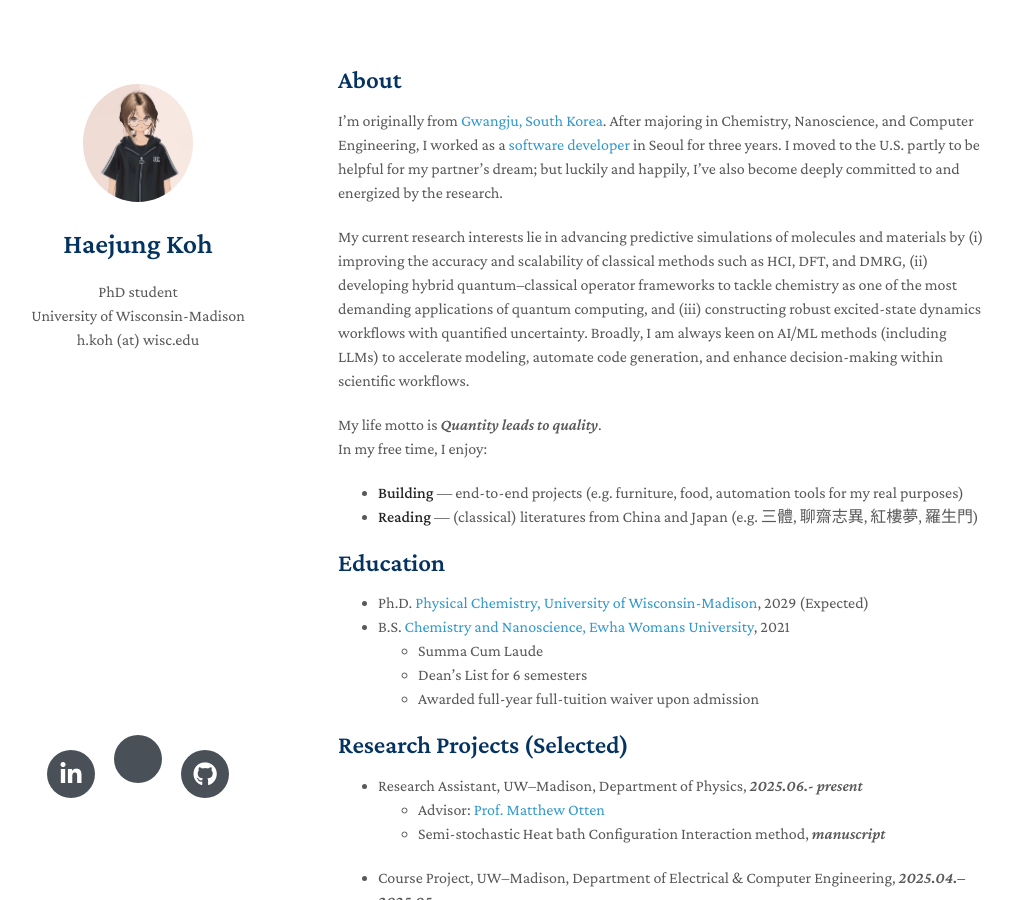
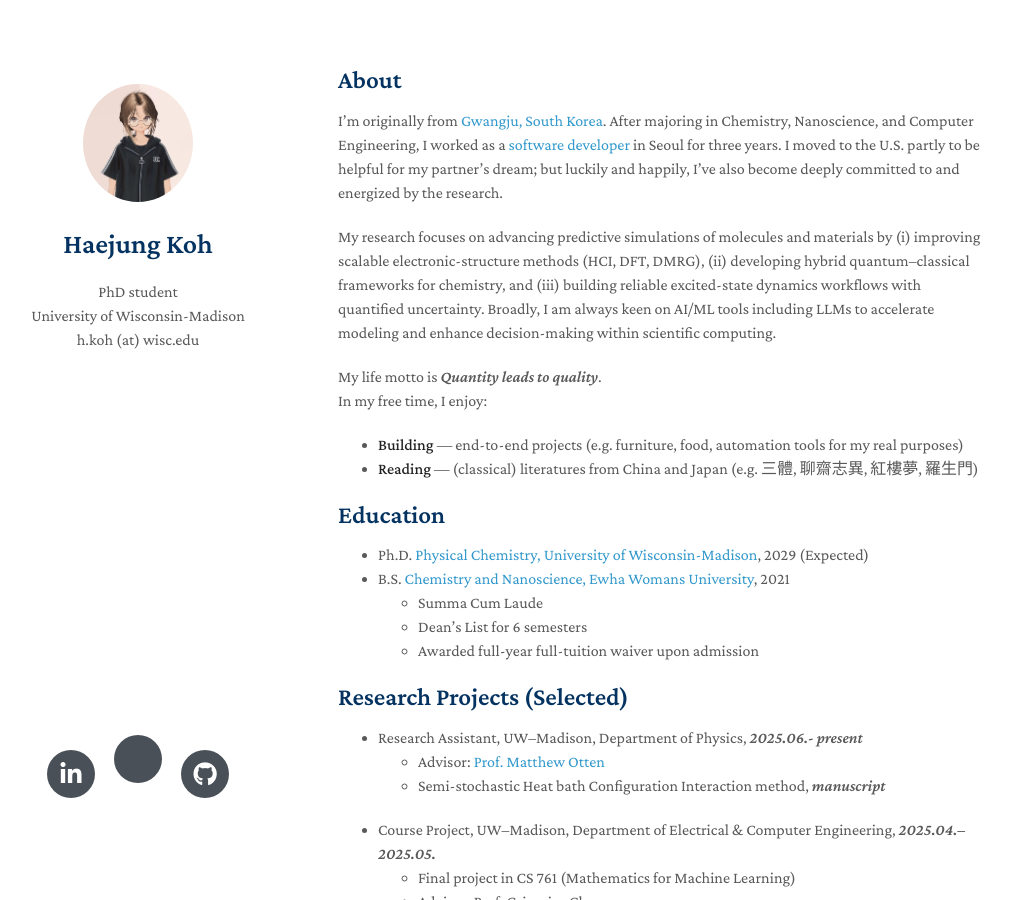
Before and after one commit to MaximHelio/MaximHelio.github.io, a Jekyll site: the page built from index.md, in a window 1280 px wide and 900 px high. Shown: the whole window, without its empty margins (132-1145 px from the left). Built offline with Jekyll 4.4.1, drawn with Linux system fonts in a browser that asks for light colours; nearby versions of some CDN libraries; a style sheet for code colours, icons or effects is not loaded; our own code applies the rules of GitHub Pages for plain Markdown files.

Commit message:
Add first

```diff
--- a/index.md
+++ b/index.md
@@ -5,7 +5,7 @@ layout: homepage
 
 I’m originally from [Gwangju, South Korea](https://en.wikipedia.org/wiki/Gwangju). After majoring in Chemistry, Nanoscience, and Computer Engineering, I worked as a [software developer](./assets/Portfolio.pdf) in Seoul for three years. I moved to the U.S. partly to be helpful for my partner's dream; but luckily and happily, I've also become deeply committed to and energized by the research.
 
-My current research interests lie in advancing predictive simulations of molecules and materials by (i) improving the accuracy and scalability of classical methods such as HCI, DFT, and DMRG, (ii) developing hybrid quantum–classical operator frameworks to tackle chemistry as one of the most demanding applications of quantum computing, and (iii) constructing robust excited-state dynamics workflows with quantified uncertainty. Broadly, I am always keen on AI/ML methods (including LLMs) to accelerate modeling, automate code generation, and enhance decision-making within scientific workflows.
+My research focuses on advancing predictive simulations of molecules and materials by (i) improving scalable electronic-structure methods (HCI, DFT, DMRG), (ii) developing hybrid quantum–classical frameworks for chemistry, and (iii) building reliable excited-state dynamics workflows with quantified uncertainty. Broadly, I am always keen on AI/ML tools including LLMs to accelerate modeling and enhance decision-making within scientific computing.
 
 My life motto is *Quantity leads to quality*.\\
 In my free time, I enjoy:
```
